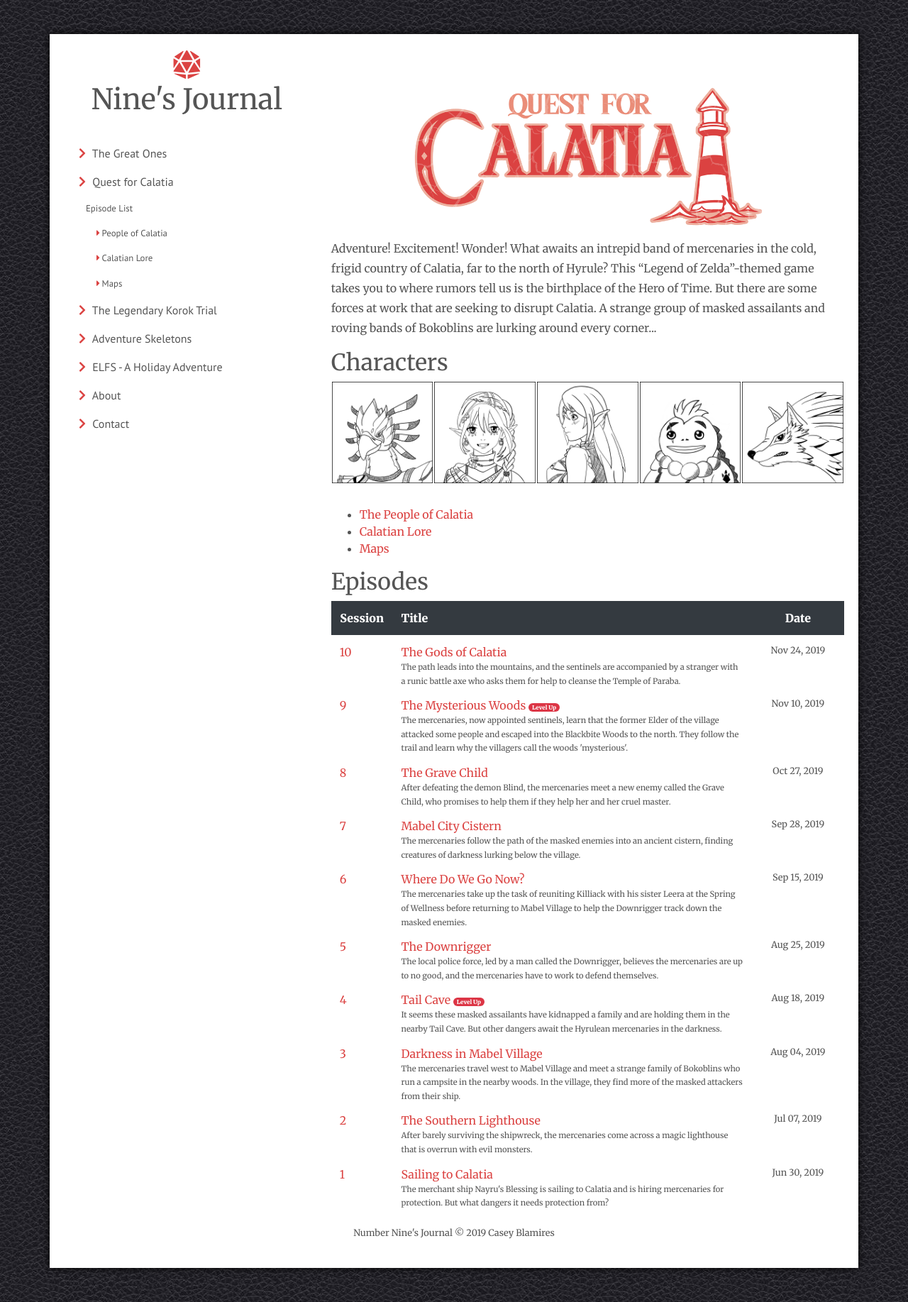
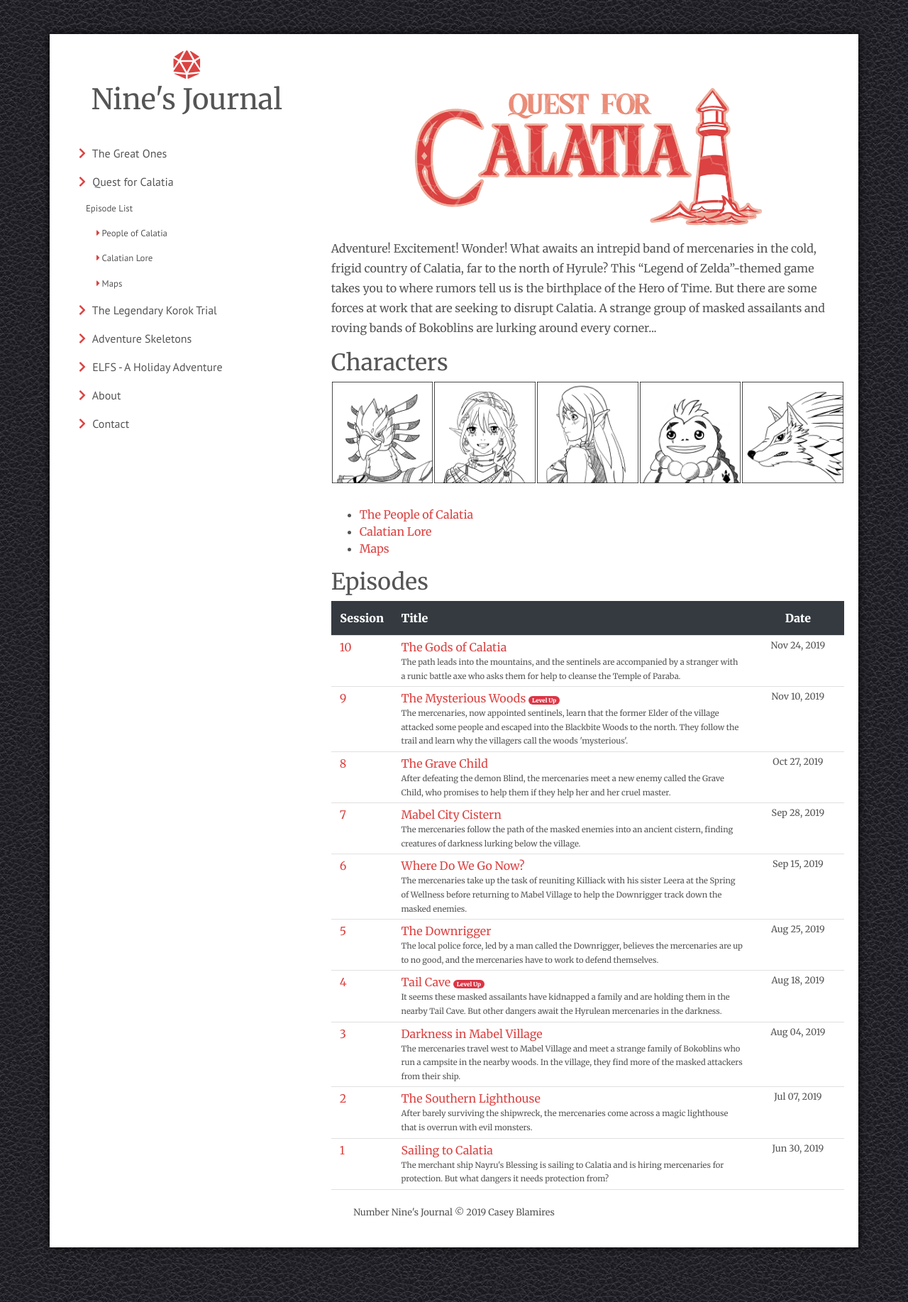
Before and after one commit to clblamires/ninesjournal, a Jekyll site: the page built from calatia.html, in a window 1280 px wide. Shown: the whole page at 71% size. Built offline with Jekyll 4.4.1, drawn with Linux system fonts in a browser that asks for light colours; nearby versions of some CDN libraries.

Commit message:
fix to padding

```diff
--- a/css/layout.scss
+++ b/css/layout.scss
@@ -235,8 +235,12 @@ figure {
     padding-bottom: 0;
 }
 .table-episode-list {
+    tr {
+        border-bottom: solid 1px $lightgray;
+    }
     td {
-        padding-bottom: 0;
+        padding-bottom: .25rem;
+        padding-top: .25rem;
     }
     .episode-number {
         width: 12%;
```
